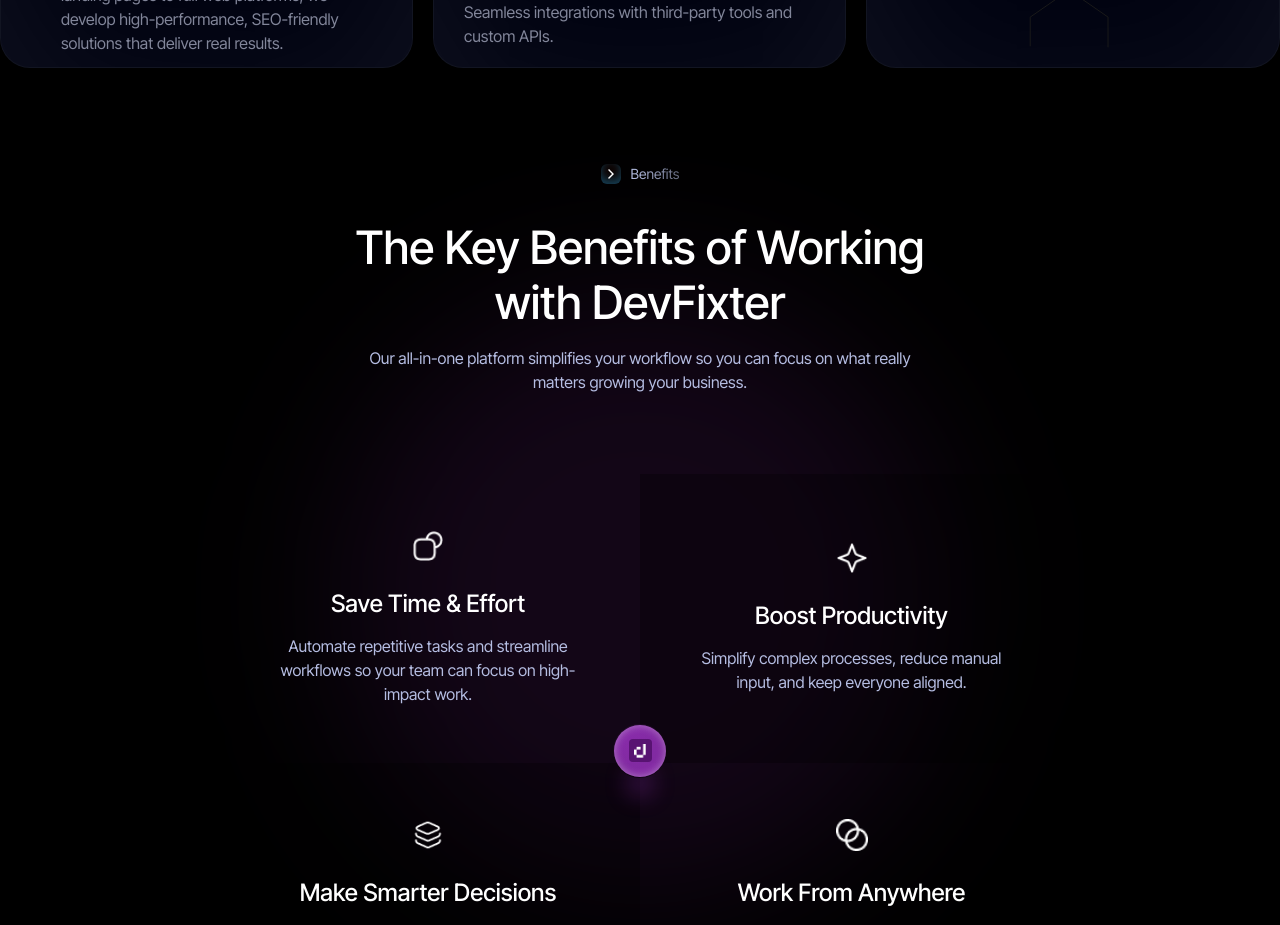
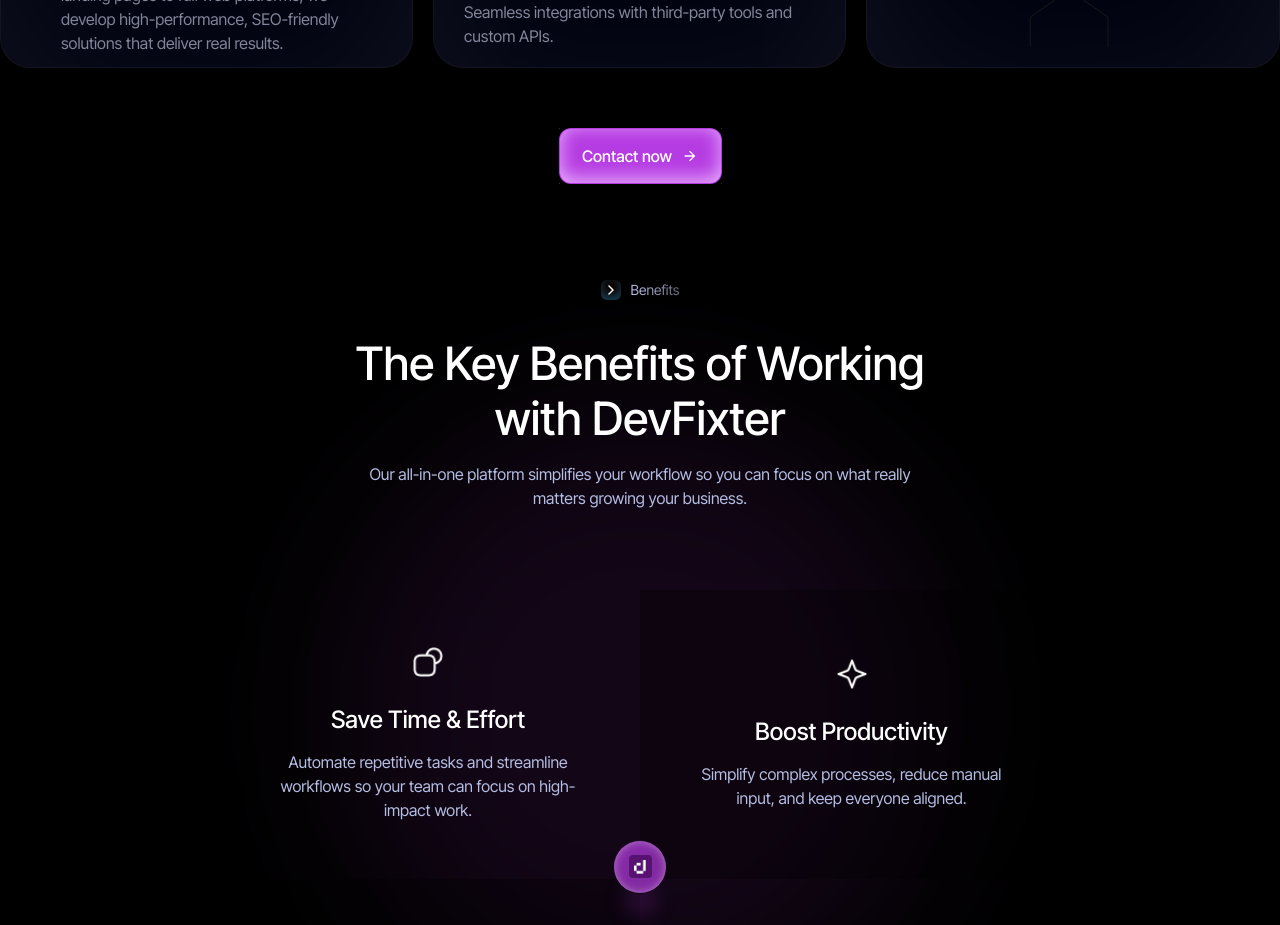
Before and after one commit to ads-fixter-FSD/devfixter, a Next.js app: page / in a window 1280 px wide. Shown: the part 3400-4325 px from the top of the page. Built offline with nearby package versions, Linux system fonts and the light colour scheme.

Commit message:
p button add

```diff
--- a/src/components/home/SolveRealProblem3rdrow.tsx
+++ b/src/components/home/SolveRealProblem3rdrow.tsx
@@ -16,6 +16,8 @@
 
 import { AiOutlinePlus } from "react-icons/ai";
 import { RiArrowDropLeftLine, RiArrowDropRightLine } from "react-icons/ri";
+import PrimaryButton from "../button/PrimaryButton";
+import { IoMdArrowForward } from "react-icons/io";
 
 const SolveRealProblem3rdrow = () => {
   return (
@@ -1095,6 +1097,7 @@
           </div>
         </div>
       </div>
+
     </div>
   );
 };
--- a/src/components/home/SolveRealProblems.tsx
+++ b/src/components/home/SolveRealProblems.tsx
@@ -3,6 +3,8 @@
 import React from "react";
 import { motion } from "framer-motion";
 import SolveRealProblemCard from "./SolveRealProblemCard";
+import PrimaryButton from "../button/PrimaryButton";
+import { IoMdArrowForward } from "react-icons/io";
 
 const SolveRealProblems = () => {
   return (
@@ -124,9 +126,14 @@
           </motion.p>
         </div>
         <div className="mt-11 md:mt-15">
-           <SolveRealProblemCard />
+          <SolveRealProblemCard />
         </div>
       </div>
+      <div className="text-center mt-[60px]">
+              <PrimaryButton href="/contact" icon={<IoMdArrowForward />}>
+        Contact now
+      </PrimaryButton>
+</div>
     </section>
   );
 };
```
